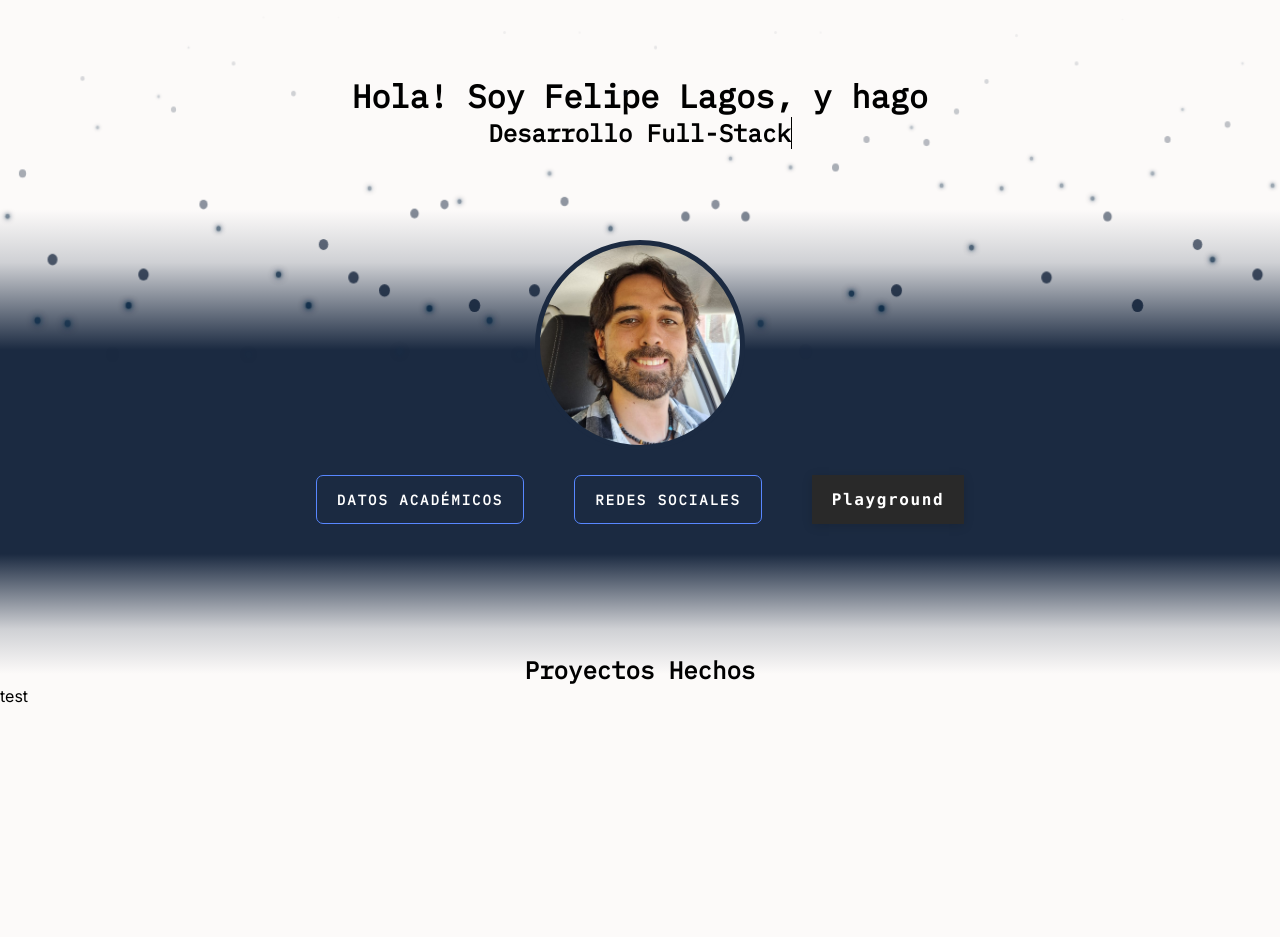
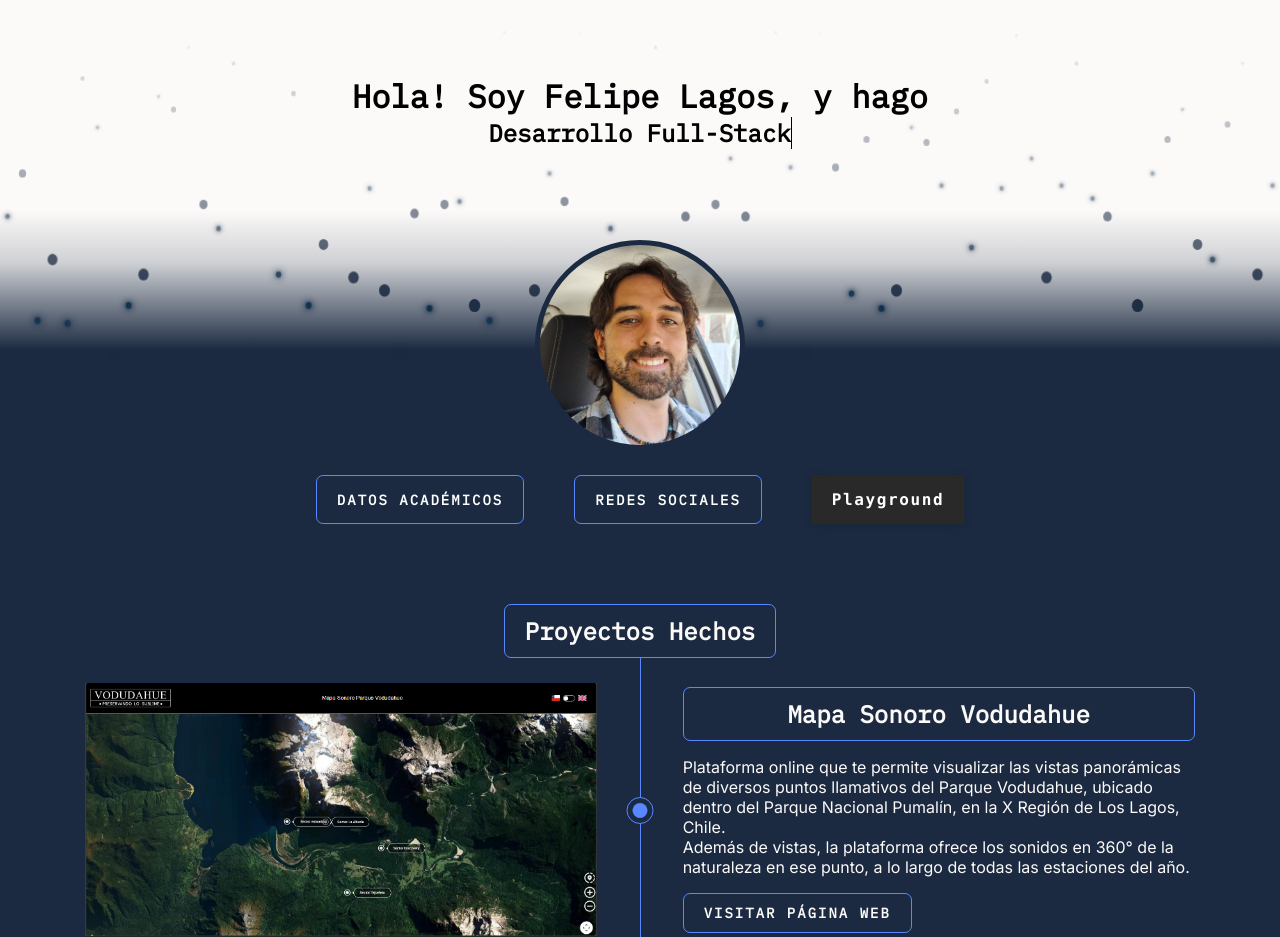
Before and after one commit to MrLohren/portfolio, a React (Vite) app: page / in a window 1280 px wide. Before the commit the page ends 854 px from the top, so only its background shows below. Built offline with nearby package versions, Linux system fonts and the light colour scheme.

Commit message:
agrega primer proyecto + estilos

```diff
--- a/src/App.css
+++ b/src/App.css
@@ -18,7 +18,6 @@ button {
 body,
 p {
   font-family: 'Inter', sans-serif;
-  /* margin: 0; */
 }
 
 .div-header {
@@ -124,7 +123,7 @@ p {
   animation: chitchat linear both var(--btn-animation-duration);
 }
 
-.div-personal_info .normal {
+.normal {
   position: relative;
   padding: 10px 20px;
   border-radius: 7px;
@@ -142,7 +141,7 @@ p {
   transition: all 0.2s ease-in;
 }
 
-.div-personal_info .normal:hover {
+.normal:hover {
   background: rgb(61, 106, 255);
   box-shadow: 0 0 30px 5px var(--azul3);
   -webkit-transition: all 0.2s ease-out;
@@ -150,7 +149,7 @@ p {
   transition: all 0.2s ease-out;
 }
 
-.div-personal_info .normal:active {
+.normal:active {
   box-shadow: 0 0 0 0 transparent;
   -webkit-transition: box-shadow 0.2s ease-in;
   -moz-transition: box-shadow 0.2s ease-in;
@@ -222,17 +221,85 @@ p {
 }
 
 .div-projects {
+  position: relative;
   min-height: 200px;
-  padding-top: 100px;
-  background: linear-gradient(to bottom,
-      var(--azul) 0%,
-      var(--azul-transparente) 25%,
-      var(--blanco) 40%,
-      var(--blanco) 100%);
+  padding-top: 50px;
+  background: var(--azul)
+}
+
+.div-projects::before {
+  content: "";
+  position: absolute;
+  left: 50%;
+  width: 1px;
+  margin-top: 52.5px;
+  height: calc(100% - 50px - 52.5px);
+  background-color: var(--azul3);
+}
+
+.div-projects * {
+  color: var(--blanco);
+}
+
+.div-projects span {
+  text-align: center;
+  display: flex;
+  justify-content: center;
 }
 
 .div-projects h2 {
+  border: 1px solid var(--azul3);
+  padding: 10px 20px;
+  border-radius: 7px;
   text-align: center;
+}
+
+.div-project-single {
+  margin-block: 25px;
+  display: flex;
+  position: relative;
+  justify-content: space-evenly;
+  align-items: center;
+}
+
+.div-project-single::before{
+  content: '';
+  position: absolute;
+  left: 50%;
+  transform: translateX(-50%);
+
+  width: 25px;
+  height: 25px;
+
+  background-color: var(--azul);
+  border-radius: 50%;
+  border: 1px solid var(--azul3);
+}
+
+.div-project-single::after{
+  content: '';
+  position: absolute;
+  left: 50%;
+  transform: translateX(-50%);
+
+  width: 15px;
+  height: 15px;
+
+  background-color: var(--azul3);
+  border-radius: 50%;
+}
+
+.div-project-single img {
+  width: 40%;
+  height: 40%;
+}
+
+.div-project-content {
+  width: 40%;
+}
+
+.div-project-single .div-button {
+
 }
 
 @keyframes _blink {
--- a/src/App.jsx
+++ b/src/App.jsx
@@ -8,6 +8,8 @@ import psql_logo from './assets/psql_logo.png'
 import python_logo from './assets/python_logo.png'
 import pytorch_logo from './assets/pytorch_logo.png'
 import react_logo from './assets/react_logo.png'
+
+import vodudahue from './assets/sch_vodudahue.png'
 
 function App() {
 
@@ -22,8 +24,29 @@ function App() {
       </div>
 
       <div className='div-projects'>
-        <h2>Proyectos Hechos</h2>
-        <Project />
+        <span className='div-projects-title'>
+          <h2>Proyectos Hechos</h2>
+        </span>
+        <Project img={vodudahue}>
+          <div className='div-project-content'>
+            <h2>Mapa Sonoro Vodudahue</h2>
+            <p>
+              Plataforma online que te permite visualizar las vistas panorámicas
+              de diversos puntos llamativos del Parque Vodudahue, ubicado
+              dentro del Parque Nacional Pumalín, en la X Región de Los Lagos, Chile.
+              <br />
+              Además de vistas, la plataforma ofrece los sonidos en 360° de la
+              naturaleza en ese punto, a lo largo de todas las estaciones del año.
+            </p>
+            <div className='div-button'>
+              <button
+                className='normal'
+                onClick={() => window.open('http://64.23.214.210:5173/', '_blank')}>
+                Visitar página WEB
+              </button>
+            </div>
+          </div>
+        </Project>
       </div>
     </>
   )
--- a/src/Project.jsx
+++ b/src/Project.jsx
@@ -1,8 +1,9 @@
-const Project = ({ inverted = 0 }) => {
+const Project = ({ inverted = 0, img, children }) => {
     return (
-        <>
-            test
-        </>
+        <div className="div-project-single">
+            <img src={img} alt="Imagen proyecto"/>
+            {children}
+        </div>
     )
 }
 
```
Also changed, not shown: src/assets/sch_vodudahue.png (added).
